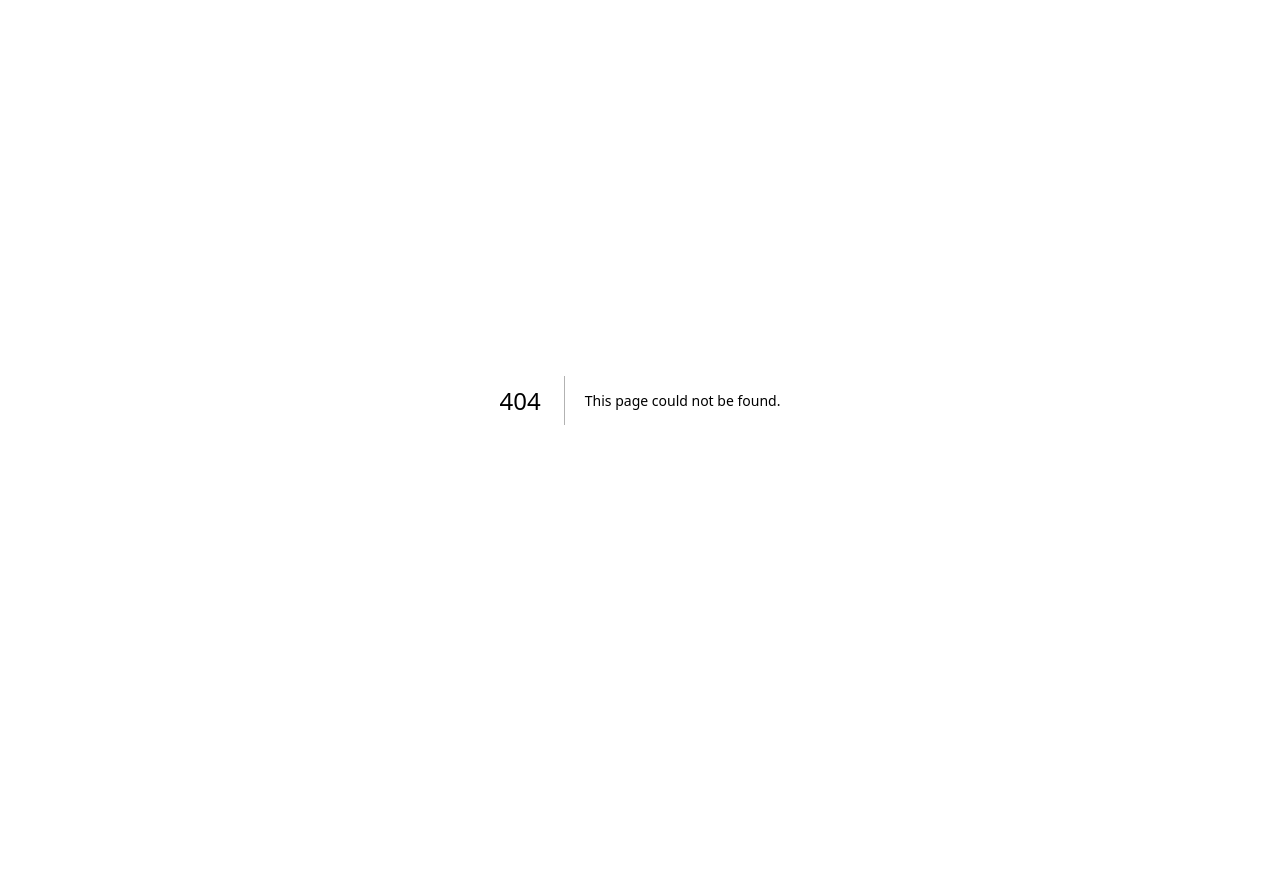
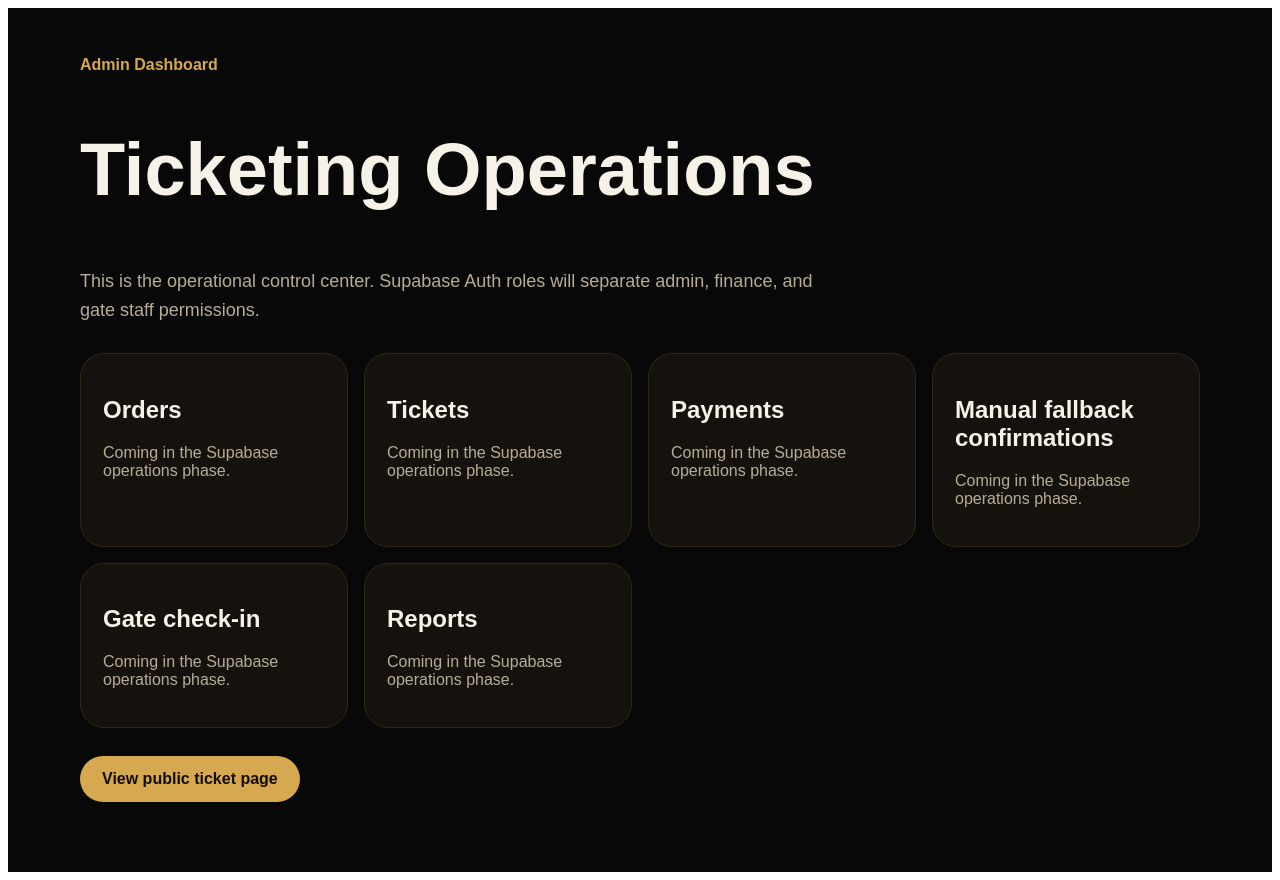
Before and after one commit to mbuguaryan/Ticketing-system-and-payment-, a Next.js app: page /admin in a window 1280 px wide. Before the commit this address had no page. Before the commit the page ends 800 px from the top, so only its background shows below. Built offline with nearby package versions, Linux system fonts and the light colour scheme.

Commit message:
Add admin dashboard placeholder

```diff
--- /dev/null
+++ b/app/admin/page.tsx
@@ -0,0 +1,35 @@
+import Link from "next/link";
+
+const adminCards = [
+  "Orders",
+  "Tickets",
+  "Payments",
+  "Manual fallback confirmations",
+  "Gate check-in",
+  "Reports",
+];
+
+export default function AdminPage() {
+  return (
+    <main style={{ minHeight: "100vh", padding: 32, background: "#080808", color: "#f7f2e8", fontFamily: "Arial, sans-serif" }}>
+      <section style={{ maxWidth: 1120, margin: "0 auto" }}>
+        <p style={{ color: "#d6a84f", fontWeight: 700 }}>Admin Dashboard</p>
+        <h1 style={{ fontSize: "clamp(38px, 7vw, 74px)", lineHeight: 0.95 }}>Ticketing Operations</h1>
+        <p style={{ color: "#b8ac97", fontSize: 18, lineHeight: 1.6, maxWidth: 760 }}>
+          This is the operational control center. Supabase Auth roles will separate admin, finance, and gate staff permissions.
+        </p>
+        <div style={{ display: "grid", gridTemplateColumns: "repeat(auto-fit, minmax(230px, 1fr))", gap: 16, marginTop: 28 }}>
+          {adminCards.map((card) => (
+            <div key={card} style={{ border: "1px solid #2f2617", borderRadius: 24, padding: 22, background: "#15120d" }}>
+              <h2>{card}</h2>
+              <p style={{ color: "#b8ac97" }}>Coming in the Supabase operations phase.</p>
+            </div>
+          ))}
+        </div>
+        <Link href="/conference/men-conference-2026" style={{ display: "inline-flex", marginTop: 28, background: "#d6a84f", color: "#120d04", padding: "14px 22px", borderRadius: 999, fontWeight: 800, textDecoration: "none" }}>
+          View public ticket page
+        </Link>
+      </section>
+    </main>
+  );
+}
```
